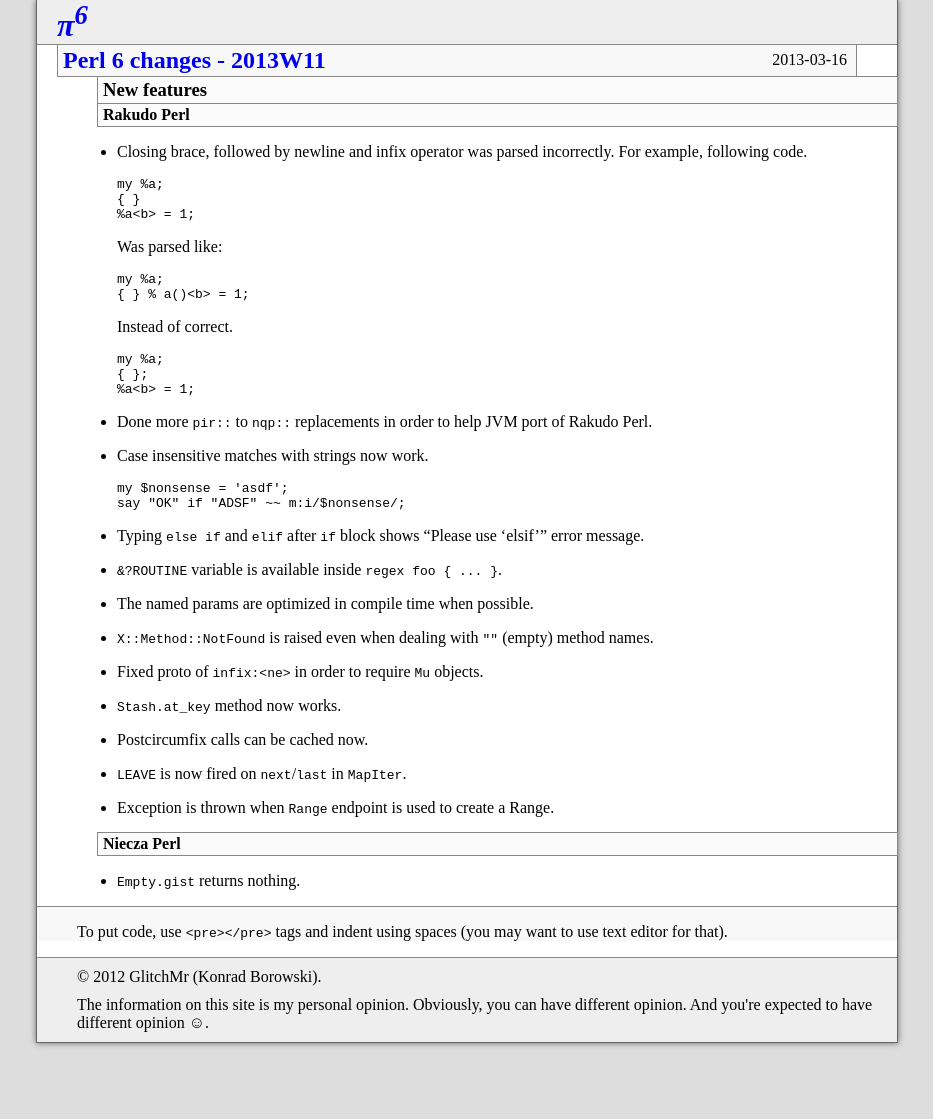
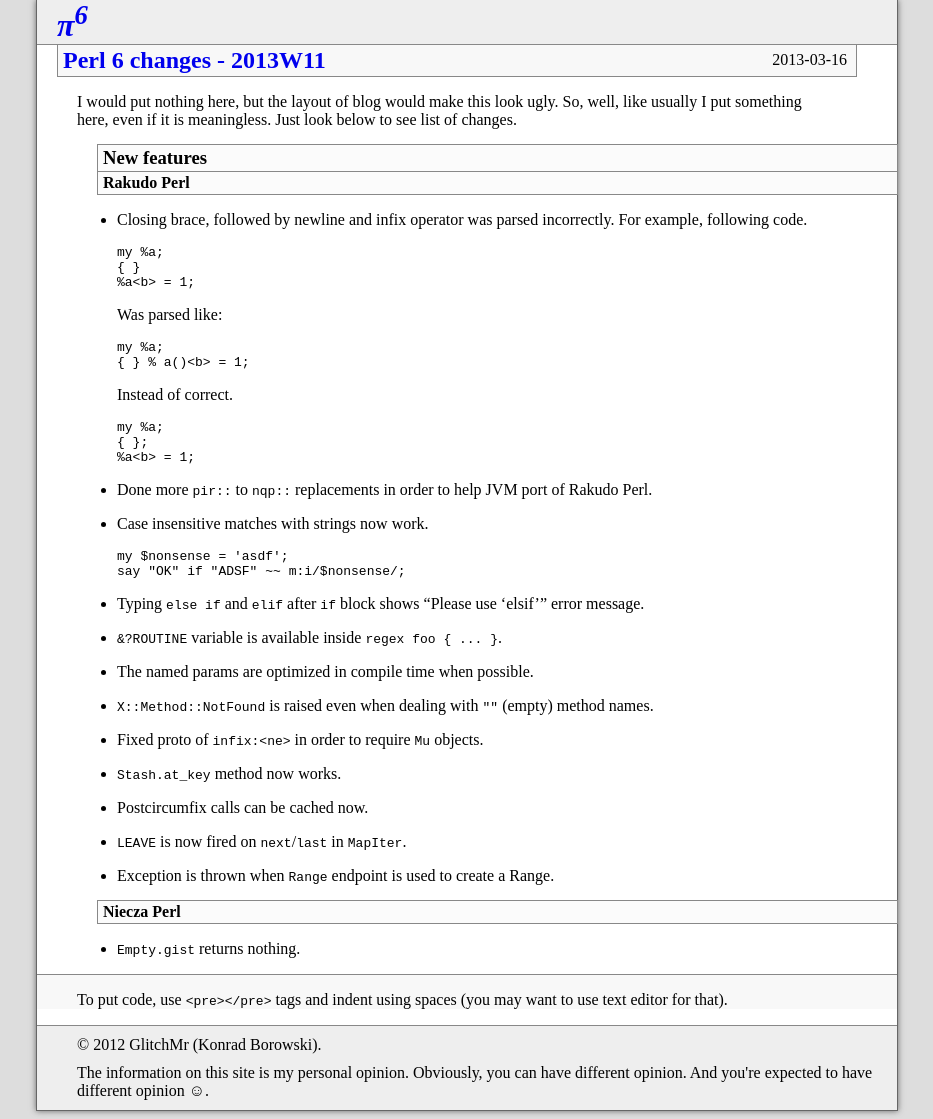
Before and after one commit to KamilaBorowska/old-xfix.github.io, a Jekyll site: the page built from _posts/2013-03-16-perl-6-changes-2013W11.md, in a window 1280 px wide. Shown: the whole page, without its empty margins (173-1106 px from the left). Built offline with Jekyll 4.4.1, drawn with Linux system fonts in a browser that asks for light colours; comment, search, counter and statistics services are not loaded; before the commit the page ends 1051 px from its top, so only the background shows below that.

Commit message:
Make it less ugly

```diff
--- a/_posts/2013-03-16-perl-6-changes-2013W11.md
+++ b/_posts/2013-03-16-perl-6-changes-2013W11.md
@@ -2,6 +2,10 @@
 layout: post
 title:  Perl 6 changes - 2013W11
 ---
+I would put nothing here, but the layout of blog would make this look
+ugly. So, well, like usually I put something here, even if it is
+meaningless. Just look below to see list of changes.
+
 ### New features
 #### Rakudo Perl
 * Closing brace, followed by newline and infix operator was
```
